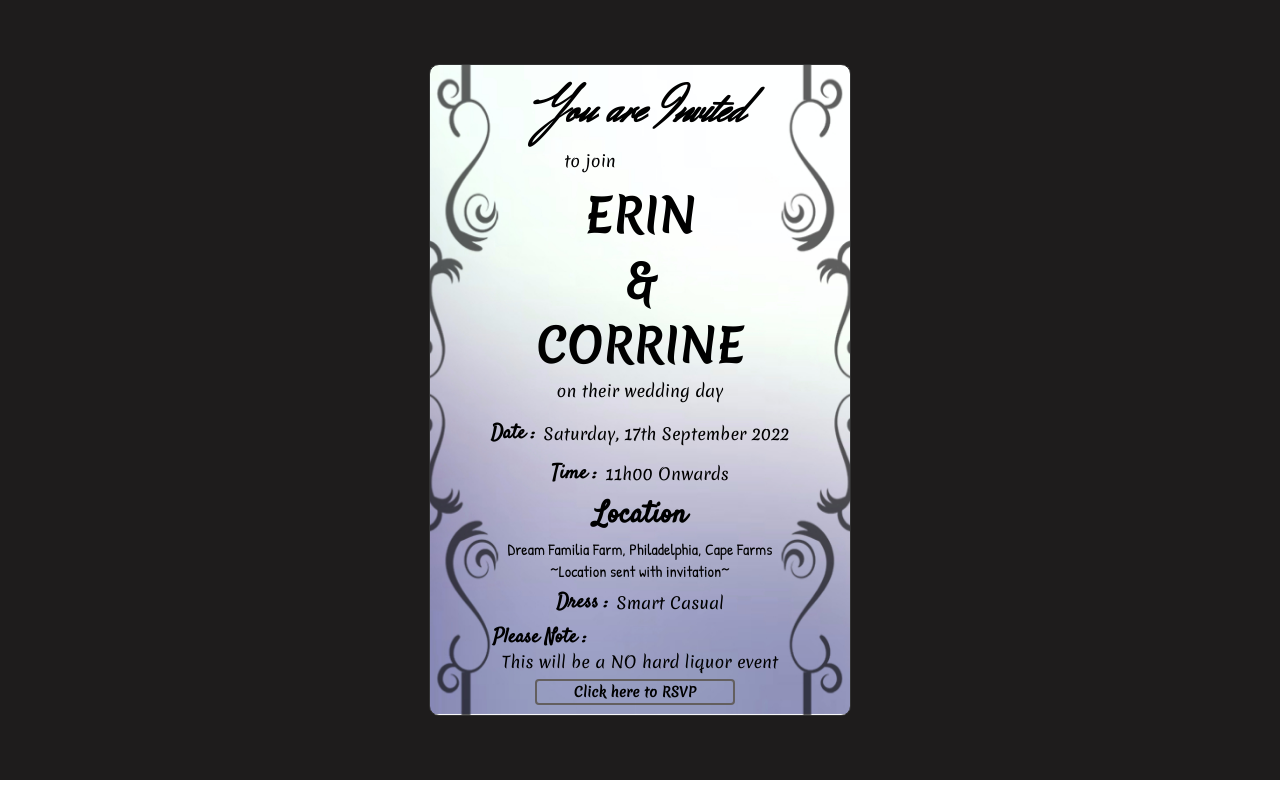
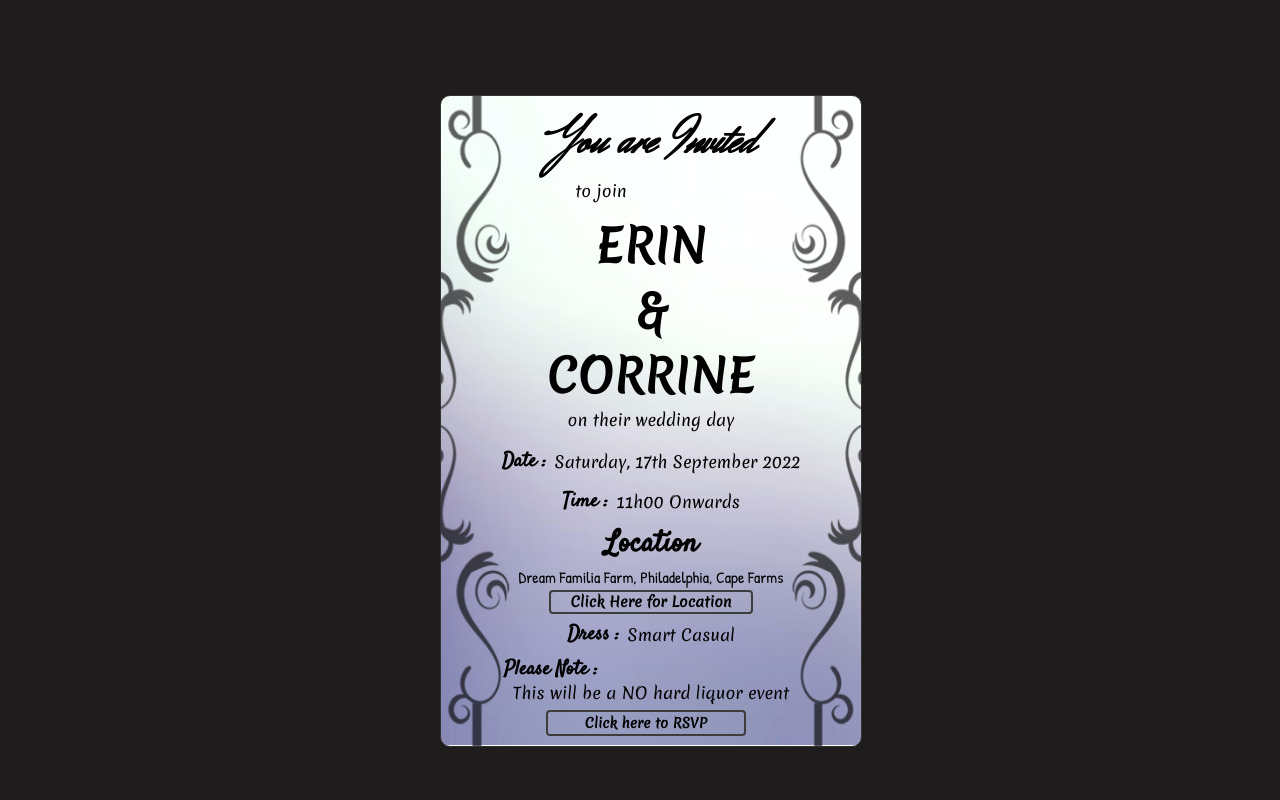
Before and after one commit to madangryscientist/invatation, a React (Create React App) app: page / in a window 1280 px wide. Built offline with nearby package versions, Linux system fonts and the light colour scheme.

Commit message:
flip card added

```diff
--- a/package.json
+++ b/package.json
@@ -3,6 +3,9 @@
   "version": "0.1.0",
   "private": true,
   "dependencies": {
+    "@fortawesome/fontawesome-svg-core": "^6.1.2",
+    "@fortawesome/free-solid-svg-icons": "^6.1.2",
+    "@fortawesome/react-fontawesome": "^0.2.0",
     "@testing-library/jest-dom": "^5.14.1",
     "@testing-library/react": "^13.0.0",
     "@testing-library/user-event": "^13.2.1",
--- a/src/contactUs.tsx
+++ b/src/contactUs.tsx
@@ -63,7 +63,7 @@ export const ContactUs = () => {
           <input
             className="contactInput"
             name="children"
-            type="text"
+            type="number"
             onChange={formik.handleChange}
             value={formik.values.children}
           ></input>
@@ -75,7 +75,7 @@ export const ContactUs = () => {
           <input
             className="contactInput"
             name="amount"
-            type="text"
+            type="number"
             onChange={formik.handleChange}
             value={formik.values.amount}
           ></input>
--- a/src/invitation.css
+++ b/src/invitation.css
@@ -23,9 +23,9 @@
   align-items: center;
   justify-content: center;
   background-color: rgb(30, 28, 28);
-  height: 780px;
+  height: 800px;
 }
-.innerBox {
+.flip-card-front {
   display: flex;
   flex-direction: column;
   width: 400px;
@@ -125,45 +125,7 @@
 
   font-family: after;
 }
-.modal {
-  background-color: rgb(30, 28, 28);
-  display: none; /* Hidden by default */
-  position: fixed; /* Stay in place */
-  z-index: 5; /* Sit on top */
-  padding-top: 100px; /* Location of the box */
-  left: 0;
-  top: 0;
-  width: 100%; /* Full width */
-  height: 100%; /* Full height */
-  overflow: auto; /* Enable scroll if needed */
-}
 
-/* Modal Content */
-.modal-content {
-  width: 400px;
-  background-color: #fefefe;
-  margin: auto;
-  padding: 20px;
-  border: 1px solid #888;
-  display: flex;
-  flex-direction: column;
-  align-items: center;
-}
-
-/* The Close Button */
-.close {
-  color: #aaaaaa;
-  float: right;
-  font-size: 28px;
-  font-weight: bold;
-}
-
-.close:hover,
-.close:focus {
-  color: #000;
-  text-decoration: none;
-  cursor: pointer;
-}
 .rsvpButton {
   font-family: us;
   font-weight: bold;
@@ -172,7 +134,7 @@
   margin-bottom: 10px;
   margin-left: 95px;
   background: none;
-  border: 2px solid rgb(99, 95, 95);
+  border: 2px solid rgb(61, 61, 61);
   border-radius: 4px;
 }
 .dress {
@@ -194,3 +156,99 @@
 .outerDress {
   height: 40px;
 }
+.contactUsBox {
+  padding: 10px;
+  display: flex;
+  flex-direction: column;
+  align-items: center;
+}
+.contactLabel {
+  padding-bottom: 10px;
+  font-family: us;
+  font-size: 15px;
+}
+.contactInput {
+  margin-bottom: 17px;
+  width: 200px;
+  border: 1px solid grey;
+  height: 25px;
+  width: 250px;
+  border-radius: 5px;
+}
+.submitButton {
+  display: flex;
+  justify-content: center;
+  margin-top: 80px;
+  background: none;
+}
+.flip-card {
+  background-color: transparent;
+  width: 400px;
+  height: 650px;
+  perspective: 1000px;
+}
+
+.flip-card-inner {
+  position: relative;
+  width: 100%;
+  height: 100%;
+  text-align: center;
+  transition: transform 0.6s;
+  transform-style: preserve-3d;
+}
+
+.turn .flip-card-inner {
+  transform: rotateY(180deg);
+}
+
+.flip-card-front,
+.flip-card-back {
+  position: absolute;
+  width: 100%;
+  height: 100%;
+  backface-visibility: hidden;
+}
+
+.flip-card-back {
+  position: relative;
+  text-align: center;
+  transition: transform 0.6s;
+  transform-style: preserve-3d;
+  transform: rotateY(180deg);
+  display: flex;
+  flex-direction: column;
+  width: 400px;
+  height: 650px;
+  border: 1px solid rgb(50, 50, 50);
+  background-image: url(../public/back.jpg);
+  background-repeat: round;
+  border-radius: 10px;
+}
+.backButton {
+  background: none;
+  border: none;
+  font-size: 25px;
+  margin-bottom: 120px;
+  margin-top: 40px;
+}
+.locationLink {
+  text-decoration: none;
+  font-family: us;
+  font-weight: bold;
+  width: 200px;
+  background: none;
+  border: 2px solid rgb(61, 61, 61);
+  border-radius: 4px;
+  color: black;
+  font-size: 14px;
+  margin-top: 2px;
+}
+.onSubmit {
+  background: none;
+  border: 2px solid grey;
+  font-family: us;
+  border-radius: 3px;
+}
+.icon {
+  color: rgb(85, 85, 85);
+}
--- a/src/invitation.tsx
+++ b/src/invitation.tsx
@@ -1,19 +1,21 @@
+import { faXmark } from "@fortawesome/free-solid-svg-icons";
+import { FontAwesomeIcon } from "@fortawesome/react-fontawesome";
 import React, { useState } from "react";
 import { ContactUs } from "./contactUs";
 
 import "./invitation.css";
 
 const Invitation = () => {
-  const [show, setShow] = useState(false);
-  const handleClick = () => {
-    setShow(true);
+  const [flip, setFlip] = useState(false);
+  const handleFlip = () => {
+    setFlip(!flip);
   };
-  const handleClose = () => {
-    setShow(false);
-  };
+
   return (
     <div className="outerBox">
-      <div className="innerBox">
+      <div className={flip ? "flip-card turn" : "flip-card"}>
+        <div className="flip-card-inner">
+          <div className="flip-card-front">
             <h2 className="invited">You are Invited</h2>
             <p className="join">to join</p>
             <div className="usOuter">
@@ -34,8 +36,16 @@ const Invitation = () => {
 
             <h4 className="location">Location</h4>
             <div className="outerWhere">
-          <p className="where">Dream Familia Farm, Philadelphia, Cape Farms </p>
-          <p className="where">~Location sent with invitation~</p>
+              <p className="where">
+                Dream Familia Farm, Philadelphia, Cape Farms{" "}
+              </p>
+              <a
+                className="locationLink"
+                href="https://goo.gl/maps/VAcAuSwWHZ5mZA8f6"
+                target="blank"
+              >
+                Click Here for Location
+              </a>
             </div>
 
             <div className="outerDress">
@@ -49,21 +59,23 @@ const Invitation = () => {
             <button
               className="rsvpButton"
               onClick={() => {
-            handleClick();
+                handleFlip();
               }}
             >
               Click here to RSVP
             </button>
-        <div className="modal" style={{ display: show ? "flex" : "none" }}>
-          <div className="modal-content">
-            <span
+          </div>
+          <div className="flip-card-back">
+            <div className="closeButton">
+              <button
+                className="backButton"
                 onClick={() => {
-                handleClose();
+                  handleFlip();
                 }}
-              className="close"
               >
-              &times;
-            </span>
+                <FontAwesomeIcon icon={faXmark} className="icon" />
+              </button>
+            </div>
             <ContactUs />
           </div>
         </div>
```
Also changed, not shown: 1 other file (tests, documents, lock files or other folders). Lines whose indentation alone changed are shown as unchanged.
